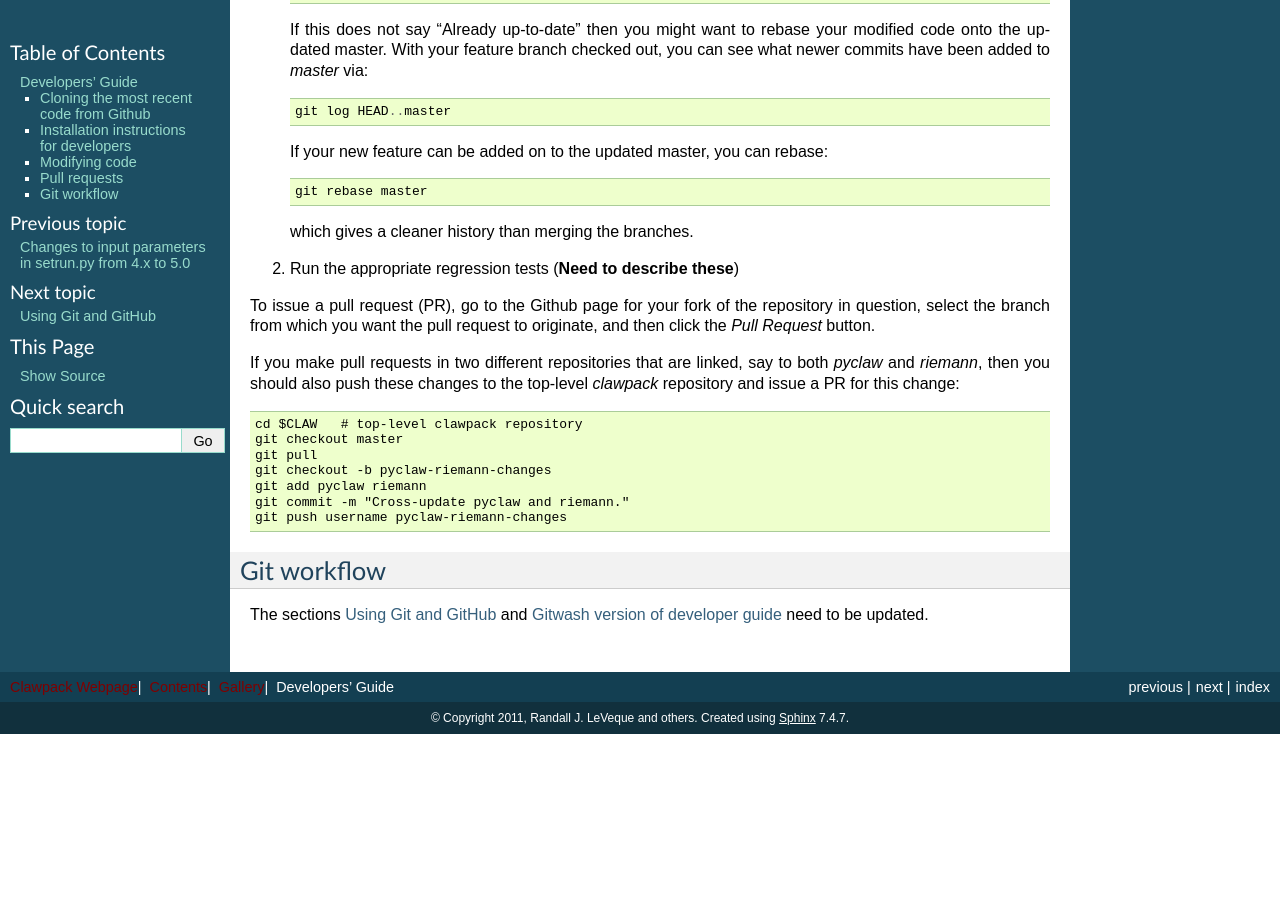
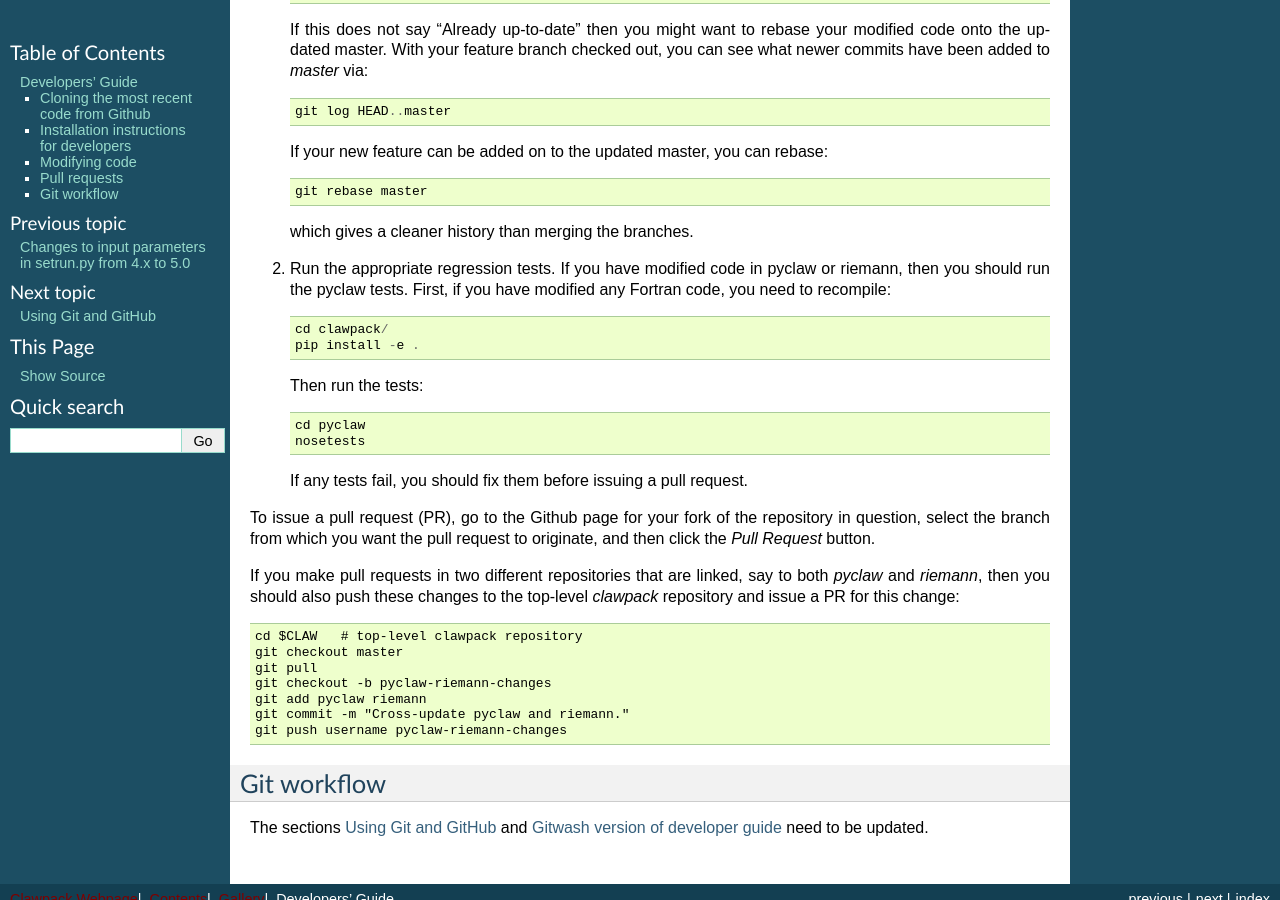
Before and after one commit to clawpack/doc, a Sphinx documentation site: the page built from doc/developers.rst, in a window 1280 px wide and 900 px high, scrolled down 2531 px. Built offline with Sphinx 7.4.7, drawn with Linux system fonts in a browser that asks for light colours; pages that are not in the unit, such as notebooks, are missing from menus; before the commit the page ends 3265 px from its top, so only the background shows below that.

Commit message:
Instructions for running PyClaw tests.

```diff
--- a/doc/developers.rst
+++ b/doc/developers.rst
@@ -153,7 +153,19 @@ anything:
 
    which gives a cleaner history than merging the branches.
 
-#.  Run the appropriate regression tests (**Need to describe these**)
+#.  Run the appropriate regression tests.  If you have modified code
+    in pyclaw or riemann, then you should run the pyclaw tests.  First,
+    if you have modified any Fortran code, you need to recompile::
+
+        cd clawpack/
+        pip install -e .
+
+    Then run the tests::
+
+        cd pyclaw
+        nosetests
+
+    If any tests fail, you should fix them before issuing a pull request.
 
 To issue a pull request (PR), go to the Github page for your fork of the
 repository in question, select the branch from which you want the pull
```
